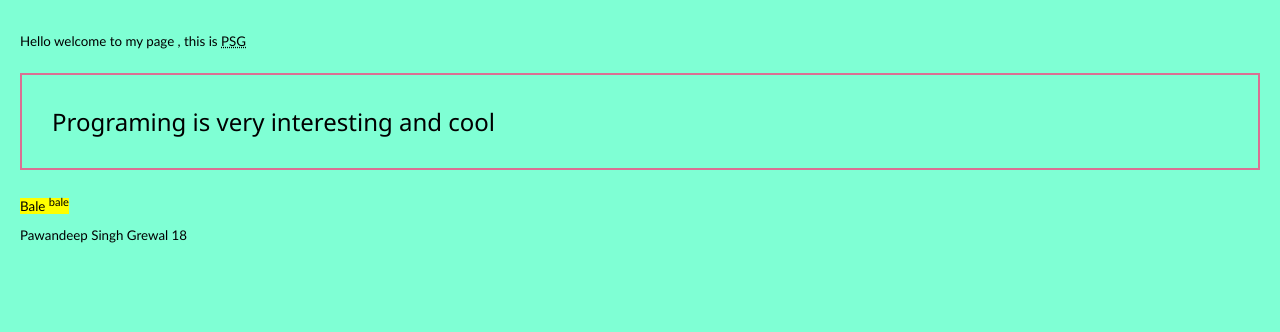
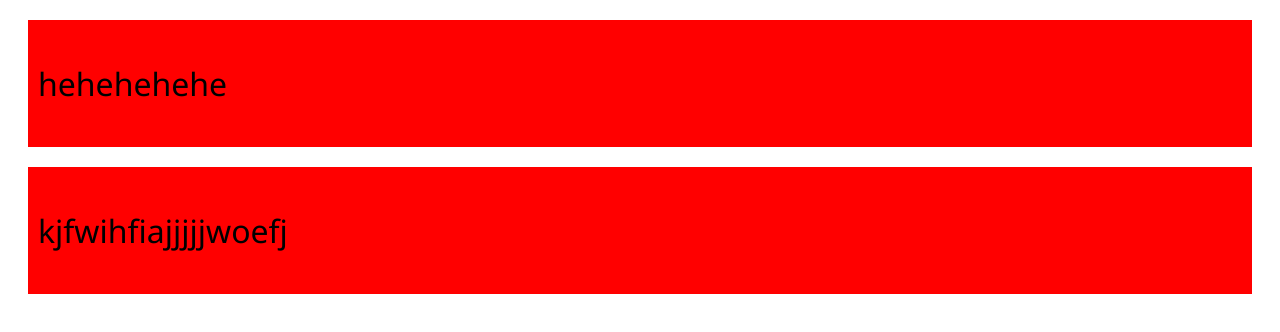
Before and after one commit to pawandeep699/TECH1101, a plain HTML site: page index.html in a window 1280 px wide. Drawn offline with Linux system fonts and the light colour scheme.

Commit message:
Add files via upload

```diff
--- a/index.html
+++ b/index.html
@@ -1,30 +1,27 @@
 <!DOCTYPE html>
 <html lang = "en - us ">
     <head>
-        <meta name = "pawandeep Singh Grewal " content = "This is for practice only">
-        <meta charset = "utf - 8">
-        <title>Practice makes the man nearly perfect</title>
-        <link rel =  "stylesheet" href ="index.css">
+        <title> the practice></title>
+        <style>
+         .clasess {
+             background-color:red;
+             border:12 px solid palevioletred;
+             font-size:xx-large;
+             font-family: 'Segoe UI', Tahoma, Geneva, Verdana, sans-serif;
+             padding: 10px;
+             margin: 20px;
+         }
+
+        </style>
 
     </head>
     <body>
-<p id = "pop">Hello welcome to my page , this is <abbr title = "Pawandeep Singh Grewal">PSG</abbr> </abbr></p>
-<p class = "topi">Programing is very interesting and cool</p>
-<p>  <mark>  Bale  <sup>  bale  </sup>   </mark> </p>
-<p id = "from">This gonna be disappearing<p>
-<!--<button type = "button" onclick = "document.getElementById('from').innerHTML = 'see its changed'">Click me</button>-->
-<script>
-    var person = {
-        firstName:"Pawandeep Singh",
-        LastName:"Grewal",
-        Age:"18",
-        danny: function() {
-        return this.firstName + " " +this.LastName+" "+this.Age;
-    }
-    }
+        <div class = "clasess">
+            <p>hehehehehe</p>
 
-    document.getElementById("from").innerHTML=person.danny()
-    window.alert("Hello");
-</script>
-</body>
+        </div>
+        <div class = "clasess">
+            <p>kjfwihfiajjjjjwoefj </p>
+        </div>
+    </body>
 </html>
```
